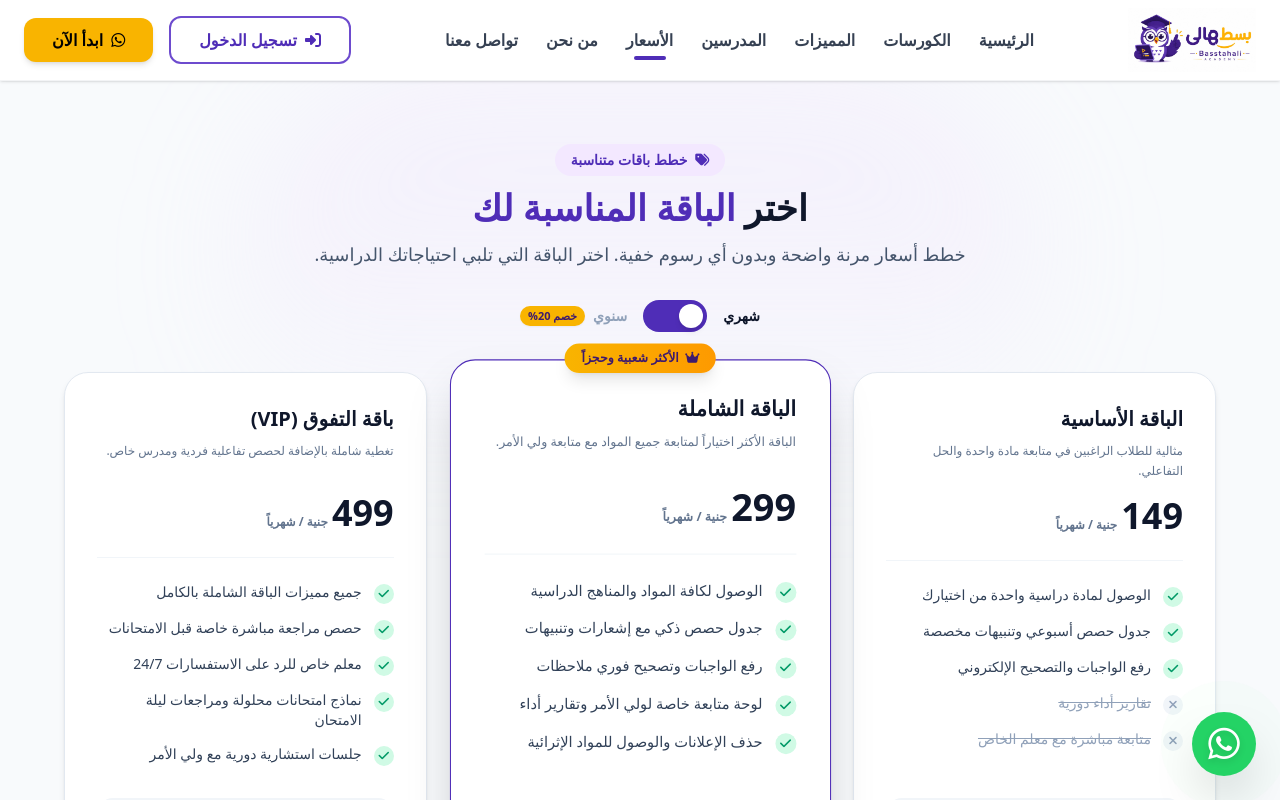
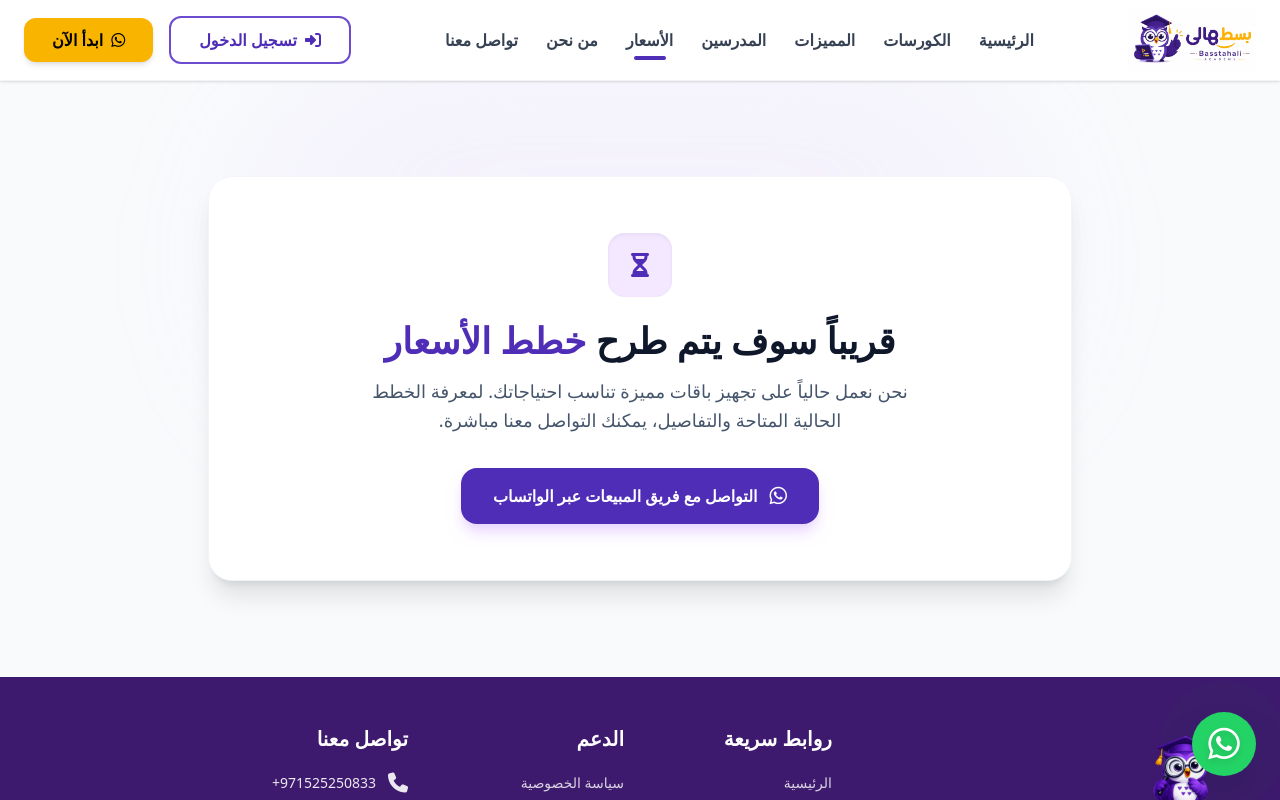
Before and after one commit to ahmed-waly55/Basstahali, an Angular app: page /pricing in a window 1280 px wide. Shown: the top 800 px of the page. Built offline with nearby package versions, Linux system fonts and the light colour scheme.

Commit message:
edit pricing

```diff
--- a/src/app/Features/courses/courses.component.ts
+++ b/src/app/Features/courses/courses.component.ts
@@ -47,7 +47,7 @@ export class CoursesComponent implements OnInit {
       grade: 'الصف 12 متقدم',
       subject: 'الرياضيات',
       categoryId: 'secondary',
-      price: 299,
+      price: 6500,
       rating: 4.9,
       reviewsCount: 86,
       lessonsCount: 32,
@@ -68,7 +68,7 @@ export class CoursesComponent implements OnInit {
       grade: 'الصف 11',
       subject: 'الفيزياء',
       categoryId: 'secondary',
-      price: 249,
+      price: 4999,
       rating: 5.0,
       reviewsCount: 64,
       lessonsCount: 24,
@@ -88,7 +88,7 @@ export class CoursesComponent implements OnInit {
       grade: 'الصف 7 - 9',
       subject: 'اللغة الإنجليزية',
       categoryId: 'prep',
-      price: 199,
+      price: 5800,
       rating: 4.8,
       reviewsCount: 112,
       lessonsCount: 20,
--- a/src/app/Features/pricing/pricing.component.html
+++ b/src/app/Features/pricing/pricing.component.html
@@ -1,4 +1,5 @@
-<section class="py-12 md:py-16 bg-slate-50 relative overflow-hidden" dir="rtl">
+@if(isShow){
+  <section class="py-12 md:py-16 bg-slate-50 relative overflow-hidden" dir="rtl">
   <!-- Dynamic Background Decoration -->
   <div class="absolute top-0 left-1/2 -translate-x-1/2 w-[800px] h-[400px] bg-gradient-to-b from-purple-200/30 to-transparent rounded-full blur-3xl pointer-events-none"></div>
 
@@ -37,6 +38,7 @@
           سنوي
           <span class="bg-[#F9B400] text-[#3D1A6D] text-[11px] font-black px-2 py-0.5 rounded-full shadow-xs">خصم 20%</span>
         </span>
+
       </div>
     </div>
 
@@ -121,3 +123,42 @@
 
   </div>
 </section>
+}
+
+@else {
+  <section class="py-16 md:py-24 bg-slate-50 relative overflow-hidden" dir="rtl">
+    <!-- Dynamic Background Decoration المتطابقة مع الباقات -->
+    <div class="absolute top-0 left-1/2 -translate-x-1/2 w-[800px] h-[400px] bg-gradient-to-b from-purple-200/30 to-transparent rounded-full blur-3xl pointer-events-none"></div>
+
+    <div class="container mx-auto px-4 max-w-4xl relative z-10">
+      <div class="bg-white rounded-3xl p-10 md:p-14 shadow-xl border border-slate-100 text-center" data-aos="fade-up">
+
+        <!-- Icon / Badge -->
+        <div class="inline-flex items-center justify-center w-16 h-16 rounded-2xl bg-purple-100 text-[#4F2DB7] text-2xl mb-6 shadow-inner">
+          <i class="fa-solid fa-hourglass-half"></i>
+        </div>
+
+        <!-- Title -->
+        <h2 class="text-3xl md:text-4xl font-black text-slate-900 mb-4">
+          قريباً سوف يتم طرح <span class="text-[#4F2DB7]">خطط الأسعار</span>
+        </h2>
+
+        <!-- Description -->
+        <p class="text-slate-600 text-base md:text-lg max-w-xl mx-auto mb-8 leading-relaxed">
+          نحن نعمل حالياً على تجهيز باقات مميزة تناسب احتياجاتك. لمعرفة الخطط الحالية المتاحة والتفاصيل، يمكنك التواصل معنا مباشرة.
+        </p>
+
+        <!-- WhatsApp CTA Button (محدث بلون الموقع البنفسجي الموحد أو الأخد الأخضر الخاص بالواتساب حسب رغبتك، هنا مطابق لهوية الموقع) -->
+        <a
+          href="https://wa.me/971525250833?text=مرحباً، أود معرفة خطط الأسعار الحالية والباقات المتاحة"
+          target="_blank"
+          rel="noopener noreferrer"
+          class="inline-flex items-center justify-center gap-3 bg-[#4F2DB7] hover:bg-[#3D1A6D] text-white font-bold text-base px-8 py-4 rounded-2xl shadow-lg shadow-purple-200 transition duration-300">
+          <i class="fa-brands fa-whatsapp text-xl"></i>
+          <span>التواصل مع فريق المبيعات عبر الواتساب</span>
+        </a>
+
+      </div>
+    </div>
+  </section>
+}
--- a/src/app/Features/pricing/pricing.component.ts
+++ b/src/app/Features/pricing/pricing.component.ts
@@ -29,6 +29,7 @@ export interface PricingPlan {
 export class PricingComponent implements OnInit {
   private platformId = inject(PLATFORM_ID);
 
+  isShow: boolean = false;
   isAnnual = false;
 
   plans: PricingPlan[] = [
```
